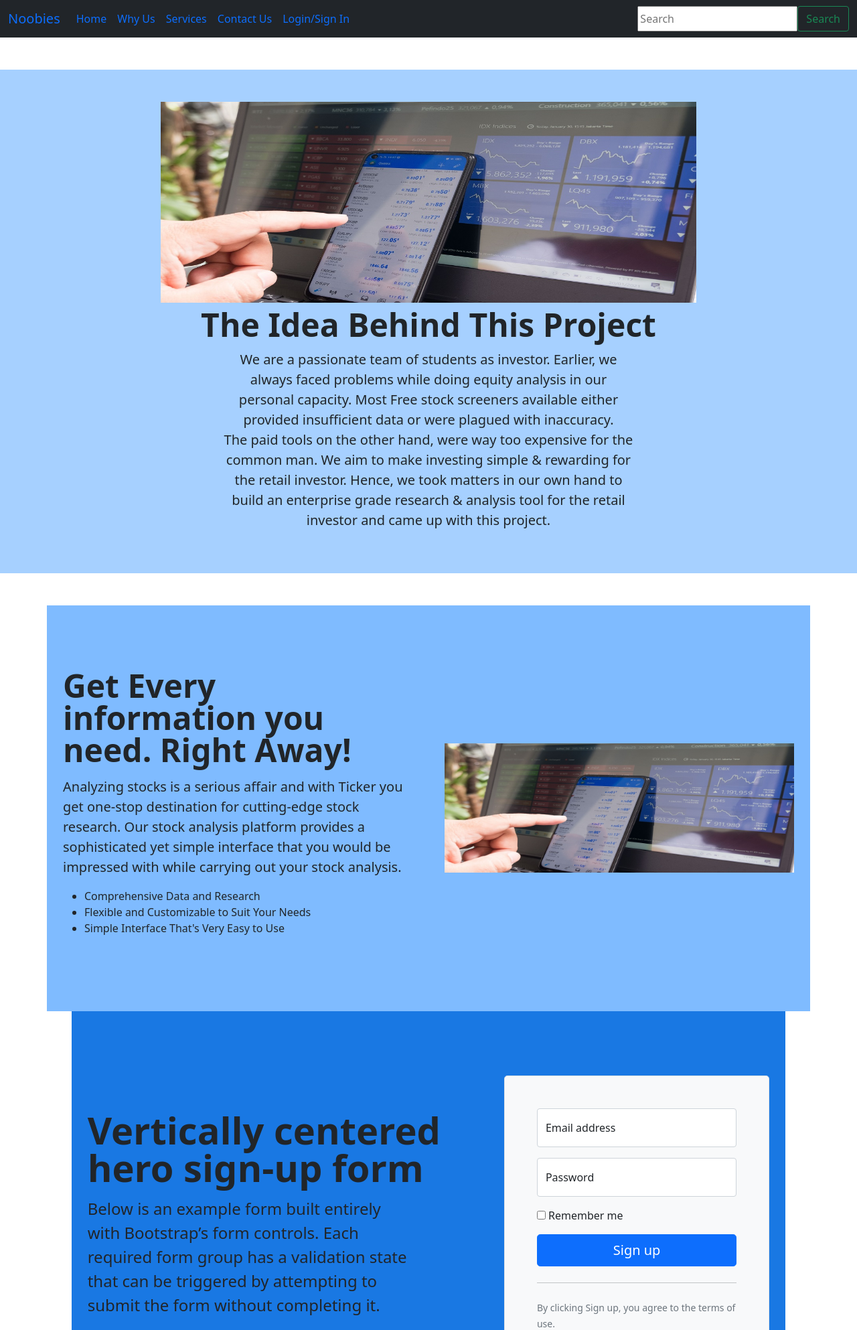
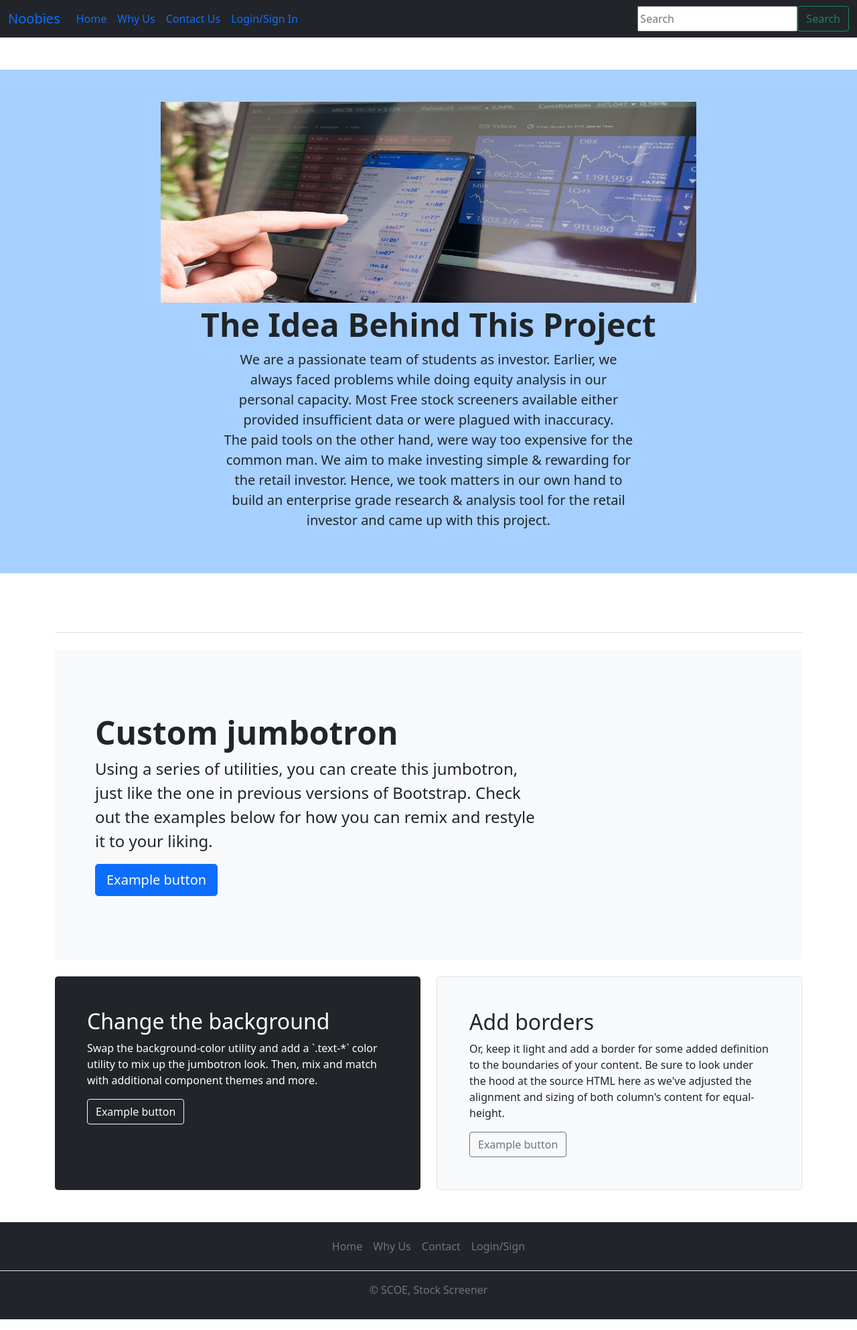
Before and after one commit to jatint1203/Stock_Price_Prediction, a Django app: page /about in a window 1280 px wide. Shown: the top 1986 px of the page at 67% size. Run offline with Django 4.2, Linux system fonts and the light colour scheme.

Commit message:
80 % done

```diff
--- a/stock_price/price_prediction/templates/about.html
+++ b/stock_price/price_prediction/templates/about.html
@@ -4,11 +4,11 @@
 
 {% block body %}
 
-<main >
+<main>
   <h1 class="visually-hidden"></h1>
 
   <div class="px-4 py-5 my-5 text-center" style="background-color:#A6D0FF;">
-    <img class="d-block mx-auto mb-1" src="\static\img\1.jpg"  width="800" height="300">
+    <img class="d-block mx-auto mb-1" src="\static\img\1.jpg" width="800" height="300">
     <h1 class="display-5 fw-bold">The Idea Behind This Project</h1>
     <div class="col-lg-6 mx-auto">
       <p class="lead mb-3">We are a passionate team of students as investor. Earlier, we always faced problems
@@ -29,7 +29,7 @@
 
   <div class="b-example-divider"></div>
 
-  <div class="container col-xxl-8 px-4 py-5" style="background-color:#7FBBFF;">
+  <!-- <div class="container col-xxl-8 px-4 py-5" style="background-color:#7FBBFF;">
     <div class="row flex-lg-row-reverse align-items-center g-5 py-5">
       <div class="col-10 col-sm-8 col-lg-6">
         <img src="\static\img\1.jpg" class="d-block mx-lg-auto img-fluid" width="800" height="1100" loading="lazy">
@@ -49,72 +49,51 @@
 
       </div>
     </div>
+  </div> -->
+  <body>
+
+    <main>
+      <div class="container py-4">
+        <header class="pb-3 mb-4 border-bottom">
+          <a href="/" class="d-flex align-items-center text-dark text-decoration-none">
+
+          </a>
+        </header>
+
+        <div class="p-5 mb-4 bg-light rounded-3">
+          <div class="container-fluid py-5">
+            <h1 class="display-5 fw-bold">Custom jumbotron</h1>
+            <p class="col-md-8 fs-4">Using a series of utilities, you can create this jumbotron, just like the one in previous versions of Bootstrap. Check out the examples below for how you can remix and restyle it to your liking.</p>
+            <button class="btn btn-primary btn-lg" type="button">Example button</button>
+          </div>
         </div>
 
-  <div class="b-example-divider"></div>
-
-  <div class="container col-xl-10 col-xxl-8 px-4 py-5" style="background-color:#1978E3;">
-    <div class="row align-items-center g-lg-5 py-5">
-      <div class="col-lg-7 text-center text-lg-start">
-        <h1 class="display-4 fw-bold lh-1 mb-3">Vertically centered hero sign-up form</h1>
-        <p class="col-lg-10 fs-4">Below is an example form built entirely with Bootstrap’s form controls. Each required
-          form group has a validation state that can be triggered by attempting to submit the form without completing
-          it.</p>
+        <div class="row align-items-md-stretch">
+          <div class="col-md-6">
+            <div class="h-100 p-5 text-white bg-dark rounded-3">
+              <h2>Change the background</h2>
+              <p>Swap the background-color utility and add a `.text-*` color utility to mix up the jumbotron look. Then, mix and match with additional component themes and more.</p>
+              <button class="btn btn-outline-light" type="button">Example button</button>
             </div>
-      <div class="col-md-10 mx-auto col-lg-5">
-        <form class="p-4 p-md-5 border rounded-3 bg-light">
-          <div class="form-floating mb-3">
-            <input type="email" class="form-control" id="floatingInput" placeholder="name@example.com">
-            <label for="floatingInput">Email address</label>
           </div>
-          <div class="form-floating mb-3">
-            <input type="password" class="form-control" id="floatingPassword" placeholder="Password">
-            <label for="floatingPassword">Password</label>
-          </div>
-          <div class="checkbox mb-3">
-            <label>
-              <input type="checkbox" value="remember-me"> Remember me
-            </label>
-          </div>
-          <button class="w-100 btn btn-lg btn-primary" type="submit">Sign up</button>
-          <hr class="my-4">
-          <small class="text-muted">By clicking Sign up, you agree to the terms of use.</small>
-        </form>
+          <div class="col-md-6">
+            <div class="h-100 p-5 bg-light border rounded-3">
+              <h2>Add borders</h2>
+              <p>Or, keep it light and add a border for some added definition to the boundaries of your content. Be sure to look under the hood at the source HTML here as we've adjusted the alignment and sizing of both column's content for equal-height.</p>
+              <button class="btn btn-outline-secondary" type="button">Example button</button>
             </div>
           </div>
         </div>
 
-  <div class="b-example-divider"></div>
-
-  <div class="container my-5" style="background-color:#0069E0;">
-    <div class="row p-4 pb-0 pe-lg-0 pt-lg-5 align-items-center rounded-3 border shadow-lg">
-      <div class="col-lg-7 p-3 p-lg-5 pt-lg-3">
-        <h1 class="display-4 fw-bold lh-1">Some Strategies to Help you Get started!</h1>
-        <p class="lead">These are baskets of stocks shortlisted using proven investment strategies.
-          These assortments of companies are based on predefined criteria that help you choose stocks
-          based on your own investment strategy. And, if you already haven't thought about a strategy,
-          don't worry. Bundles will help you select one.
-        </p>
-        <ul>
-          <li>Options to Suit Different Investing Styles</li>
-          <li>Daily Updates Based on Market Behavior</li>
-          <li>Robust Parameters Crafted by Experts</li>
-        </ul>
-        <div class="d-grid gap-2 d-md-flex justify-content-md-start mb-4 mb-lg-3">
-
       </div>
-      </div>
-      <div class="col-lg-4 offset-lg-1 p-0 overflow-hidden shadow-lg">
-        <img class="rounded-lg-3" src="\static\img\1.jpg" alt="" width="720">
-      </div>
-    </div>
-  </div>
-
-  <div class="b-example-divider"></div>
+    </main>
 
 
 
-  <div class="b-example-divider mb-0"></div>
+
+
+    </body>
+
 </main>
 
 {% endblock body %}
--- a/stock_price/price_prediction/templates/base.html
+++ b/stock_price/price_prediction/templates/base.html
@@ -42,9 +42,6 @@
                         <a class="nav-link" href="about">Why Us</a>
                     </li>
 
-                    <li class="nav-item">
-                        <a class="nav-link" href="services">Services</a>
-                    </li>
                     {% comment %} <li class="nav-item dropdown">
                         <a class="nav-link dropdown-toggle" href="services" id="navbarDropdown" role="button"
                             data-bs-toggle="dropdown" aria-expanded="false">Services</a>
@@ -93,7 +90,7 @@
           <li class="nav-item"><a href="http://127.0.0.1:8000/" class="nav-link px-2 text-muted">Home</a></li>
           <li class="nav-item"><a href="about" class="nav-link px-2 text-muted">Why Us</a></li>
           <li class="nav-item"><a href="contact" class="nav-link px-2 text-muted">Contact</a></li>
-          <li class="nav-item"><a href="services" class="nav-link px-2 text-muted">Services</a></li>
+
           <li class="nav-item"><a href="login" class="nav-link px-2 text-muted">Login/Sign</a></li>
         </ul>
         <p class="text-center text-muted">© SCOE, Stock Screener</p>
```
Also changed, not shown: stock_price/price_prediction/templates/prediction.html (+17 -3 lines), stock_price/price_prediction/templates/stock_info.html (+8 -7 lines), stock_price/price_prediction/static/img/Graph_images/closed_graph.png, stock_price/price_prediction/static/img/Graph_images/volume_graph.png. Lines whose indentation alone changed are shown as unchanged.
